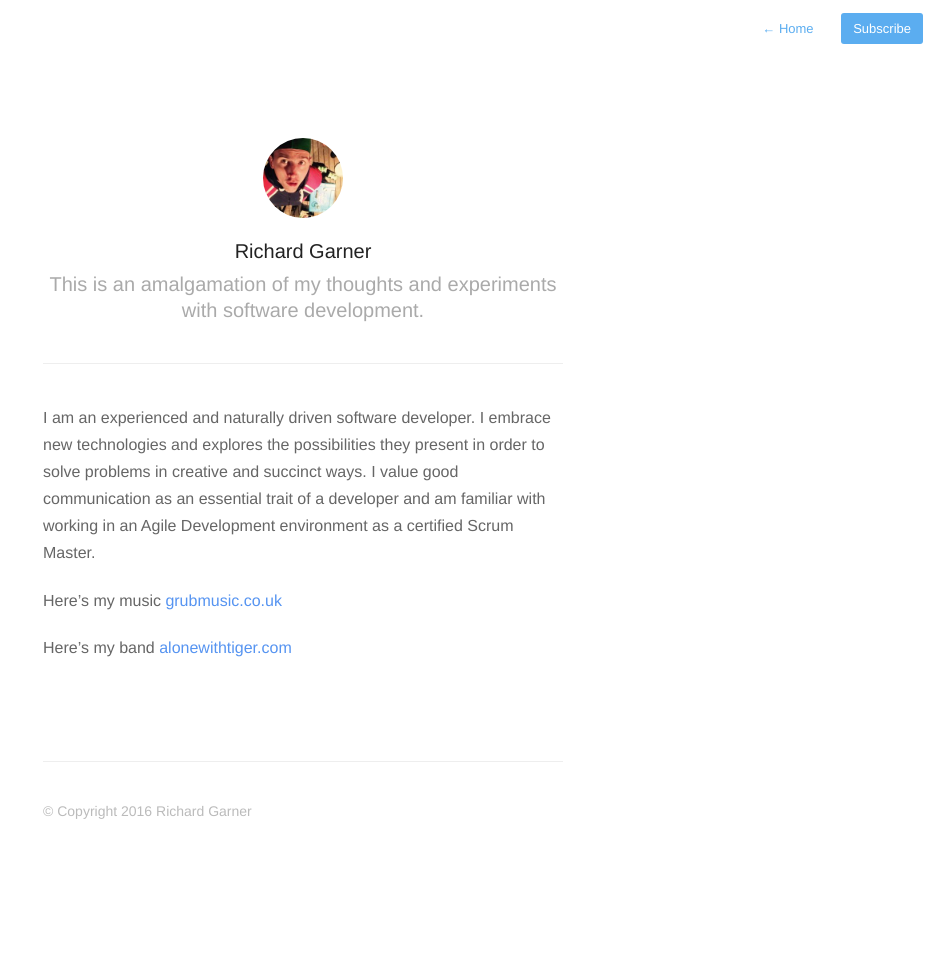
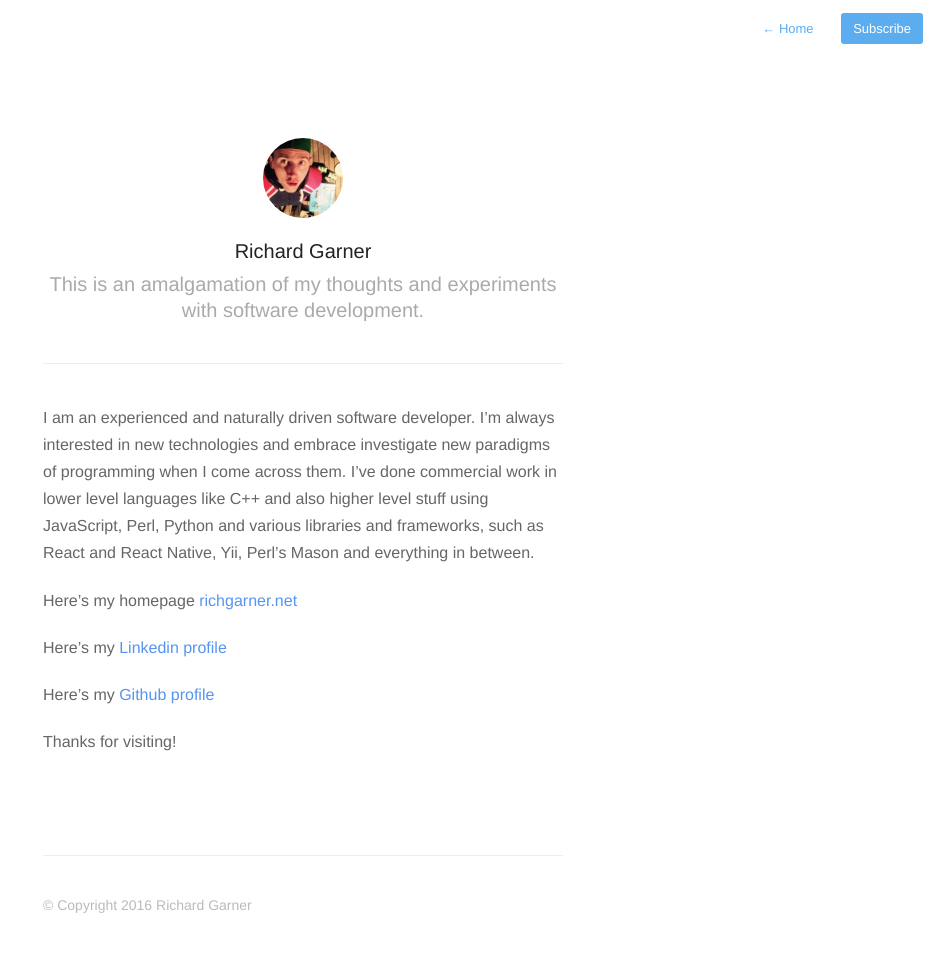
Before and after one commit to grubstarstar/grubstarstar.github.io, a Jekyll site: the page built from about.md, in a window 1280 px wide. Shown: the whole page, without its empty margins (337-1280 px from the left). Built offline with Jekyll 4.4.1, drawn with Linux system fonts in a browser that asks for light colours; nearby versions of some CDN libraries; Markdown is read by kramdown in place of the engine named in the settings; before the commit the page ends 900 px from its top, so only the background shows below that.

Commit message:
added og meta tags and latered description

```diff
--- a/_config.yml
+++ b/_config.yml
@@ -9,7 +9,7 @@
 
 paginate: 20
 baseurl: /
-domain_name: 'http://yourblog-domain.com'
+domain_name: 'http://richgarner.net'
 google_analytics: 'UA-XXXXXXXX-X'
 disqus: false
 disqus_shortname: 'your-disqus-shortname'
--- a/_layouts/default.html
+++ b/_layouts/default.html
@@ -5,11 +5,25 @@
   <meta http-equiv="X-UA-Compatible" content="IE=edge,chrome=1">
   <meta name="viewport" content="width=device-width, initial-scale=1">
 
-  <title>{{ site.name }}{% if page.title %} - {{ page.title }}{% endif %}</title>
+  <title>{% if page.title %}{{ page.title }} | {% endif %}{{ site.name }}</title>
   <link rel="shortcut icon" href="{{ site.baseurl }}assets/images/favicon.ico">
   <link rel="stylesheet" href="{{ site.baseurl }}assets/css/style.css">
-  <link rel="alternate" type="application/rss+xml" title="My Blog" href="{{ site.baseurl }}rss.xml">
+  <link rel="alternate" type="application/rss+xml" title="Blog" href="{{ site.baseurl }}rss.xml">
   <link rel="stylesheet" href="{{ site.baseurl }}assets/css/highlight.css">
+
+  <!-- Open Graph tags -->
+  <meta property="og:title" content="Blog | Richard Garner - Full Stack Software Developer" />
+  <meta property="og:site_name" content="Richard Garner - Full Stack Software Developer"/>
+  <meta property="og:url" content="http://richgarner.net/blog" />
+  <link rel="canonical" href="http://richgarner.net/blog"> <!-- keep canonical with og:url as they should be the same -->
+  <meta property="og:description" content="{{ site.description }}" />
+  <meta property="og:type" content="website" />
+  <!-- TODO: once you have a logo link to it here -->
+  <!--
+  <meta property="og:image" content="http://richgarner.net/mylogo.png" />
+  <meta property="og:image:width" content="300" />
+  <meta property="og:image:height" content="300" />
+  -->
 </head>
 <body>
 
--- a/about.md
+++ b/about.md
@@ -4,11 +4,14 @@
 profile: true
 ---
 
-I am an experienced and naturally driven software developer. I embrace new technologies and explores the possibilities they present in order to solve problems in creative and succinct ways. I value good communication as an essential trait of a developer and am familiar with working in an Agile Development environment as a certified Scrum Master.
+I am an experienced and naturally driven software developer. I'm always interested in new technologies and embrace investigate new paradigms of programming when I come across them. I've done commercial work in lower level languages like C++ and also higher level stuff using JavaScript, Perl, Python and various libraries and frameworks, such as React and React Native, Yii, Perl's Mason and everything in between.
 
-Here's my music [grubmusic.co.uk](http://www.grubmusic.co.uk/)
+Here's my homepage [richgarner.net](http://richgarner.net)
 
-Here's my band [alonewithtiger.com](http://www.alonewithtiger.com/)
+Here's my [Linkedin profile](https://www.linkedin.com/in/richard-garner-8428b910)
 
+Here's my [Github profile](https://github.com/grubstarstar)
+
+Thanks for visiting!
 
 {% include footer.html %}
```
Also changed, not shown: 2 other files.
